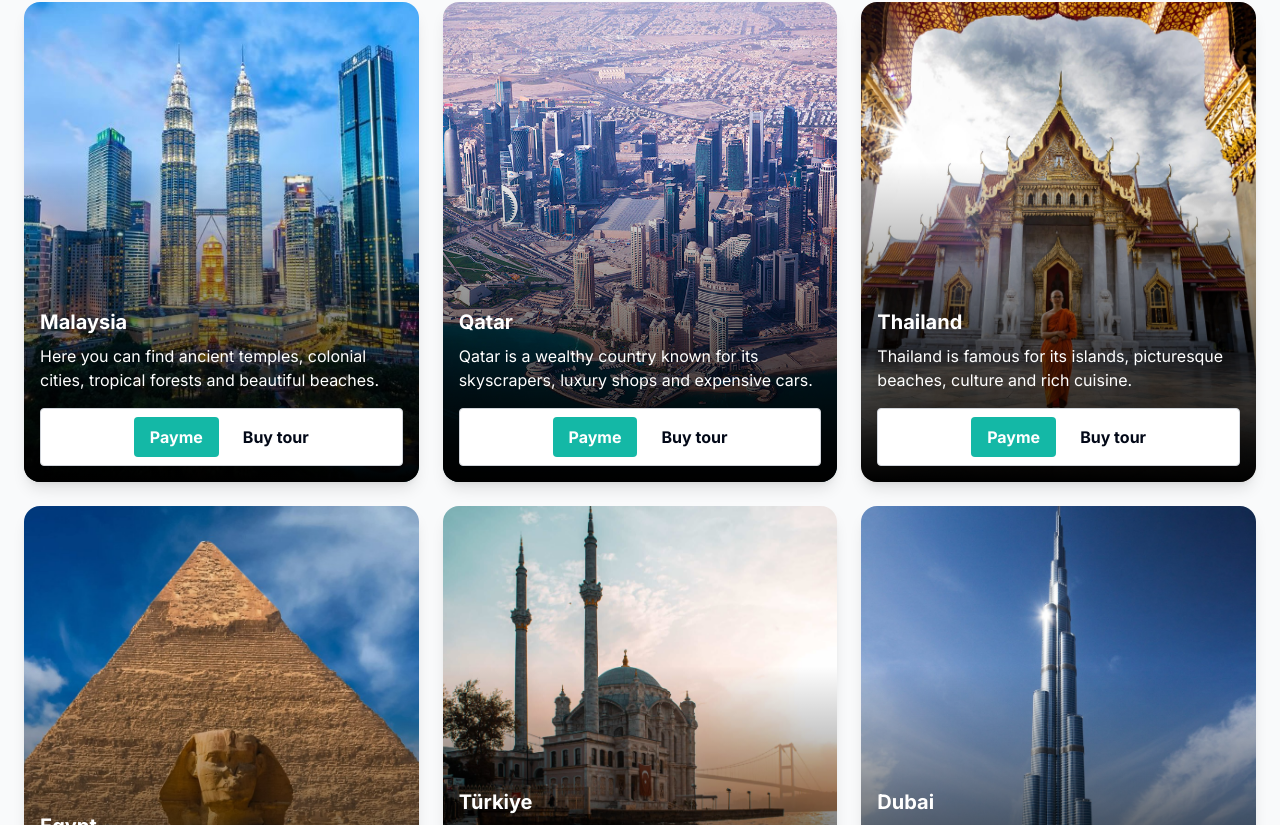
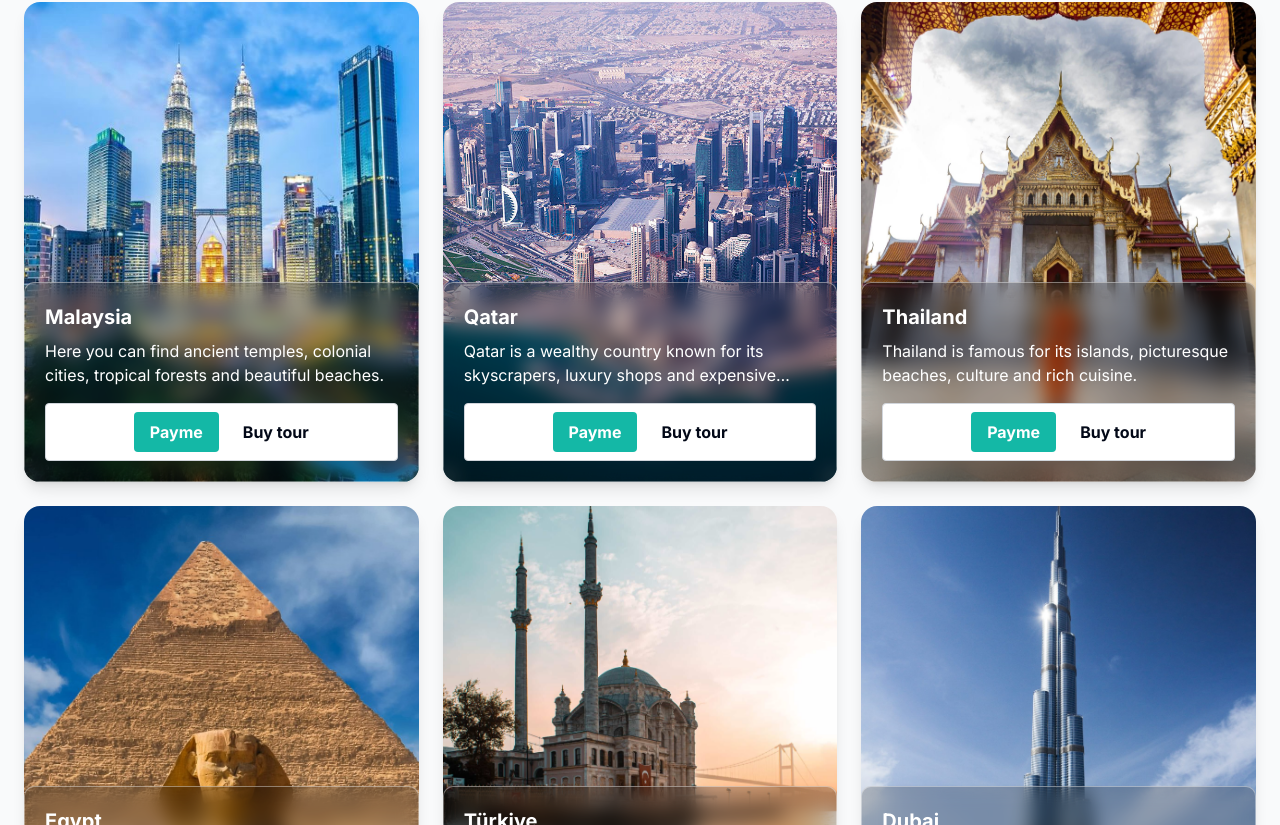
Before and after one commit to Will-Marco/fayd, a Next.js app: page /en in a window 1280 px wide. Shown: the part 795-1620 px from the top of the page. Built offline with nearby package versions, Linux system fonts and the light colour scheme.

Commit message:
update tour-card

```diff
--- a/src/components/Tours-card.tsx
+++ b/src/components/Tours-card.tsx
@@ -13,9 +13,9 @@ export default function ToursCard({ image, city, description }: PropsType) {
   return (
     <div className="relative h-[60vh] overflow-hidden rounded-2xl shadow-lg bg-white">
       <CustomImage alt={city} src={image} className="object-cover" priority />
-      <div className="h-2/3 p-4 absolute bottom-0 flex flex-col justify-end text-white bg-gradient-to-t from-black to-transparent z-10">
+      <div className="p-4 absolute bottom-0 flex flex-col justify-end text-white bg-gradient-to-t from-black to-transparent glassmorphism z-10">
         <h2 className="font-bold text-xl mb-2 capitalize">{city}</h2>
-        <p className="text-base mb-4">{description}</p>
+        <p className="text-base mb-4 line-clamp-2">{description}</p>
 
         <Link
           href="#"
```
